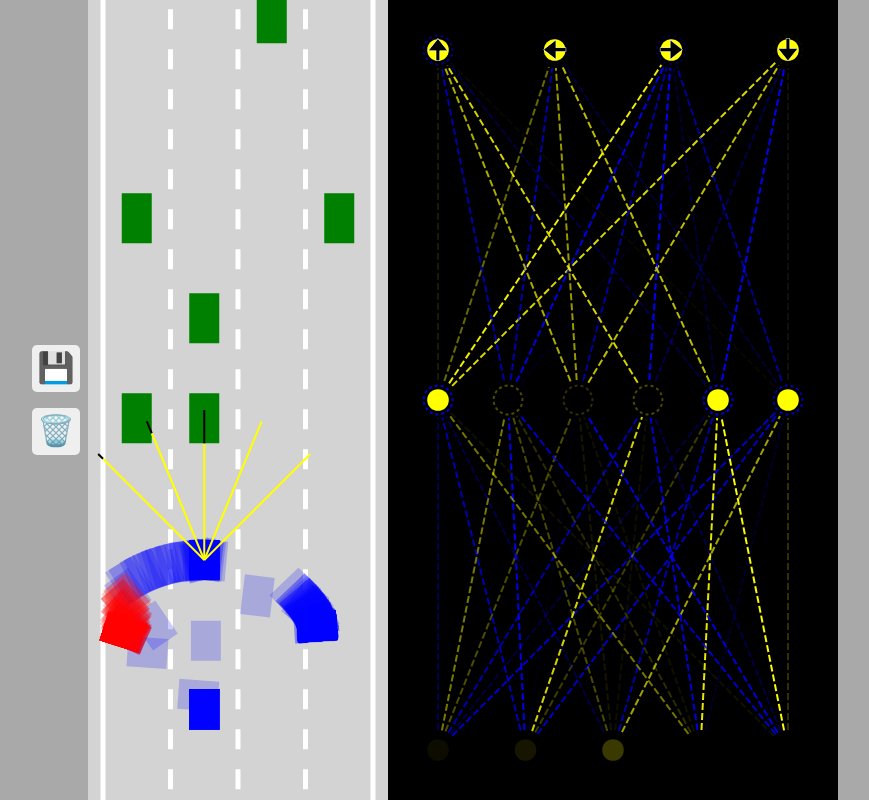
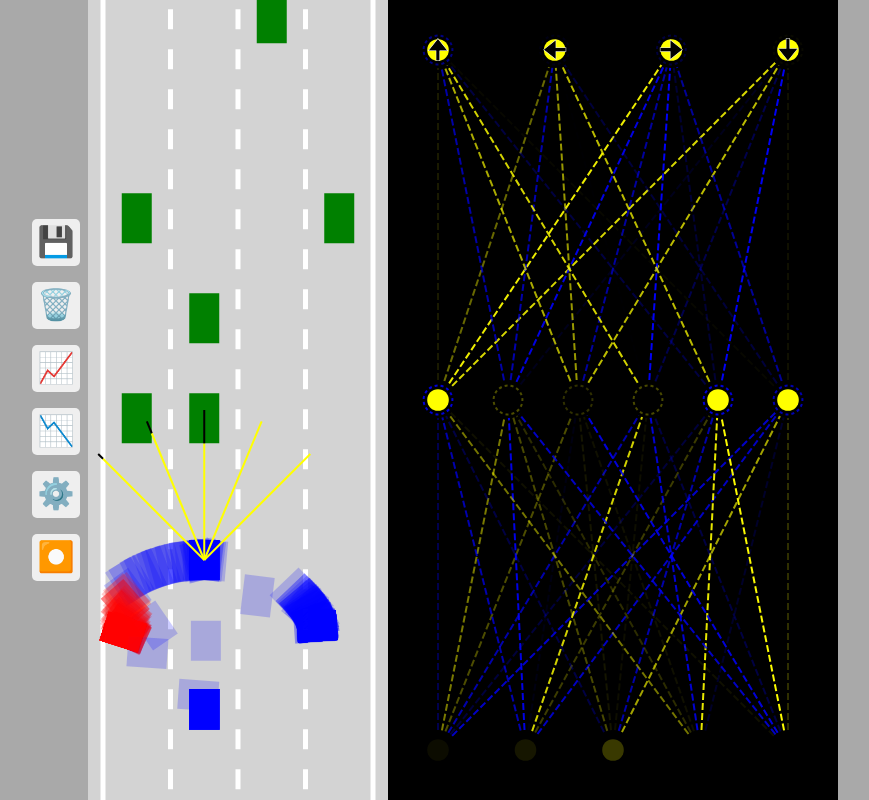
Before and after one commit to J-sandler/AI-Car-Simulation, a plain HTML site: page index.html in a window 1280 px wide. Shown: the whole page, without its empty margins (209-1078 px from the left). Drawn offline with Linux system fonts and the light colour scheme; animation ran at ten frames a second.

Commit message:
Update index.html

```diff
--- a/index.html
+++ b/index.html
@@ -8,6 +8,10 @@
   <div id="buttons">
     <button id="save" onclick="preserve()">💾</button>
     <button id="del" onclick="destroy()">🗑️</button>
+    <button id="generation-size-inc" onclick="increase()">📈</button>
+    <button id="generation-size-dec" onclick="decrease()">📉</button>
+    <button id="autoTrain" onclick="toggleAutoTrain()">⚙️</button>
+    <button id="record" onclick="toggleRecord()">⏺️</button>
  </div>
 
   <canvas id="carCanvas"></canvas>
```
